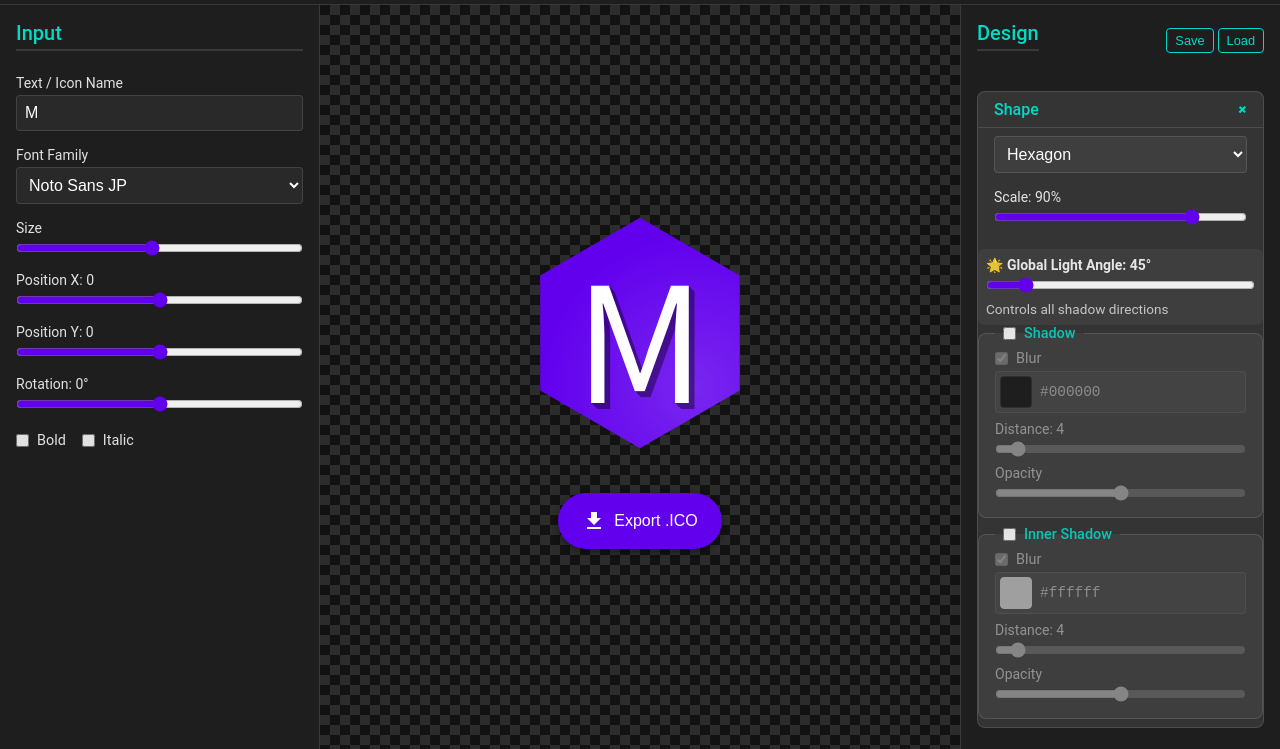
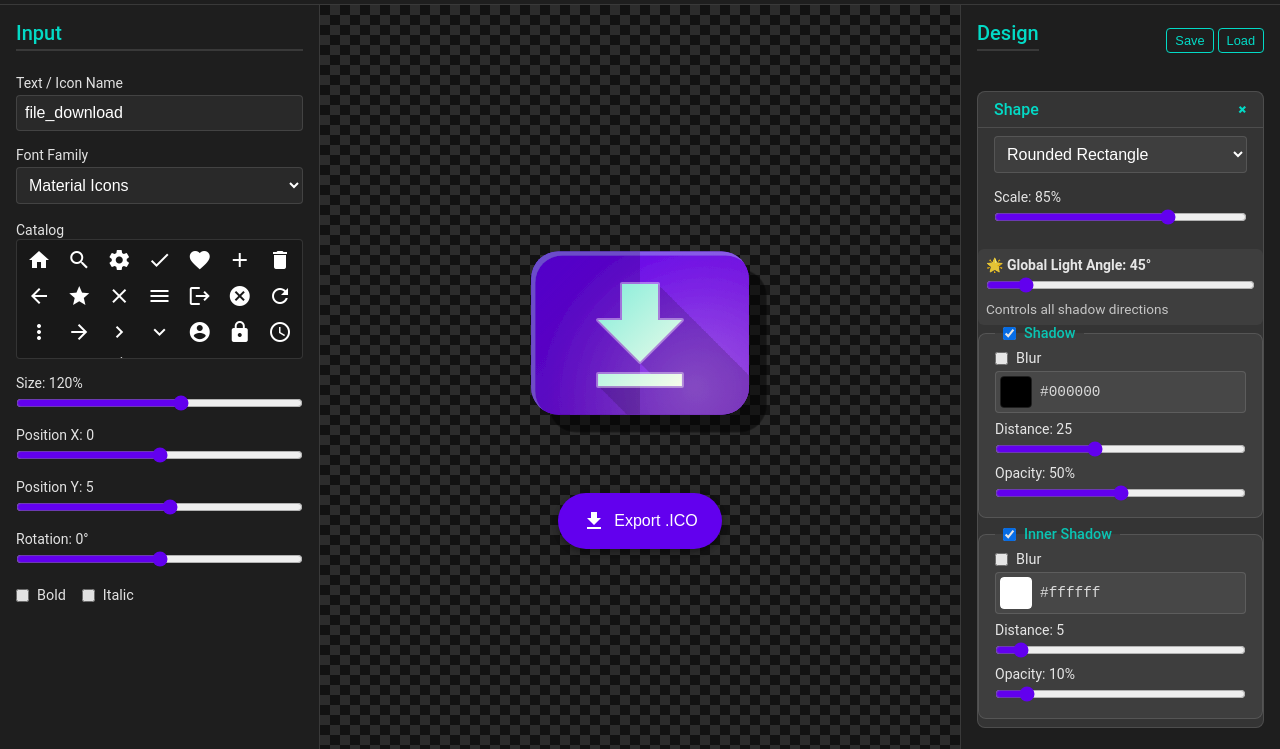
Before and after one commit to kndysfm/icogen, a website built with Vite: page index.html in a window 1280 px wide. Shown: the part 51-800 px from the top of the page. Built offline with nearby package versions, Linux system fonts and the light colour scheme; a web font is replaced by a local one.

Commit message:
feat: update default values for text, font, and effects in state; enhance UI initialization

```diff
--- a/index.html
+++ b/index.html
@@ -29,14 +29,14 @@
 
       <div class="control-group">
         <label for="input-text">Text / Icon Name</label>
-        <input type="text" id="input-text" maxlength="32" value="M" placeholder="A or icon_name">
+        <input type="text" id="input-text" maxlength="32" value="file_download" placeholder="A or icon_name">
       </div>
 
       <div class="control-group">
         <label for="input-font">Font Family</label>
         <select id="input-font">
-          <option value="Material Icons">Material Icons</option>
-          <option value="Noto Sans JP" selected>Noto Sans JP</option>
+          <option value="Material Icons" selected>Material Icons</option>
+          <option value="Noto Sans JP">Noto Sans JP</option>
           <option value="Noto Serif JP">Noto Serif JP</option>
           <option value="Noto Sans Symbols">Noto Sans Symbols</option>
           <option value="Noto Sans Symbols 2">Noto Sans Symbols 2</option>
@@ -56,8 +56,9 @@
       </div>
 
       <div class="control-group">
-        <label for="input-font-size">Size</label>
-        <input type="range" id="input-font-size" min="10" max="200" value="100">
+        <label for="input-font-size">Size: <span id="val-font-size">120%</span></label>
+        <input type="range" id="input-font-size" min="10" max="200" value="120"
+          oninput="document.getElementById('val-font-size').textContent = this.value + '%'">
       </div>
 
       <div class="control-group">
@@ -66,8 +67,8 @@
           oninput="document.getElementById('val-offset-x').textContent = this.value">
       </div>
       <div class="control-group">
-        <label>Position Y: <span id="val-offset-y">0</span></label>
-        <input type="range" id="input-offset-y" min="-64" max="64" value="0"
+        <label>Position Y: <span id="val-offset-y">5</span></label>
+        <input type="range" id="input-offset-y" min="-64" max="64" value="5"
           oninput="document.getElementById('val-offset-y').textContent = this.value">
       </div>
 
@@ -124,18 +125,18 @@
             <option value="square">Square</option>
             <option value="rounded">Rounded Square</option>
             <option value="rectangle">Rectangle</option>
-            <option value="rounded-rectangle">Rounded Rectangle</option>
+            <option value="rounded-rectangle" selected>Rounded Rectangle</option>
             <option value="triangle">Triangle</option>
             <option value="rounded-triangle">Rounded Triangle</option>
-            <option value="hexagon" selected>Hexagon</option>
+            <option value="hexagon">Hexagon</option>
             <option value="rounded-hexagon">Rounded Hexagon</option>
             <option value="diamond">Diamond</option>
             <option value="rounded-diamond">Rounded Diamond</option>
           </select>
         </div>
         <div class="control-group">
-          <label>Scale: <span id="val-shape-scale">90%</span></label>
-          <input type="range" id="input-shape-scale" min="50" max="100" value="90"
+          <label>Scale: <span id="val-shape-scale">85%</span></label>
+          <input type="range" id="input-shape-scale" min="50" max="100" value="85"
             oninput="document.getElementById('val-shape-scale').textContent = this.value + '%'">
         </div>
         <div class="control-group" style="background: rgba(255,255,255,0.05); padding: 8px; border-radius: 6px; margin-top: 8px;">
@@ -147,12 +148,12 @@
         <fieldset class="effect-group">
           <legend>
             <label class="checkbox-item">
-              <input type="checkbox" id="effect-shape-shadow-enabled"> Shadow
+              <input type="checkbox" id="effect-shape-shadow-enabled" checked> Shadow
             </label>
           </legend>
           <div class="control-group">
             <label class="checkbox-item">
-              <input type="checkbox" id="effect-shape-shadow-blur" checked> Blur
+              <input type="checkbox" id="effect-shape-shadow-blur"> Blur
             </label>
             <div class="color-picker-wrapper">
               <input type="color" id="effect-shape-shadow-color" value="#000000">
@@ -160,25 +161,26 @@
             </div>
           </div>
           <div class="control-group">
-            <label>Distance: <span id="val-shape-shadow-dist">4</span></label>
-            <input type="range" id="effect-shape-shadow-dist" min="0" max="64" value="4"
+            <label>Distance: <span id="val-shape-shadow-dist">25</span></label>
+            <input type="range" id="effect-shape-shadow-dist" min="0" max="64" value="25"
               oninput="document.getElementById('val-shape-shadow-dist').textContent = this.value">
           </div>
           <div class="control-group">
-            <label>Opacity</label>
-            <input type="range" id="effect-shape-shadow-opacity" min="0" max="100" value="50">
+            <label>Opacity: <span id="val-shape-shadow-opacity">50%</span></label>
+            <input type="range" id="effect-shape-shadow-opacity" min="0" max="100" value="50"
+              oninput="document.getElementById('val-shape-shadow-opacity').textContent = this.value + '%'">
           </div>
         </fieldset>
 
         <fieldset class="effect-group">
           <legend>
             <label class="checkbox-item">
-              <input type="checkbox" id="effect-shape-inner-shadow-enabled"> Inner Shadow
+              <input type="checkbox" id="effect-shape-inner-shadow-enabled" checked> Inner Shadow
             </label>
           </legend>
           <div class="control-group">
             <label class="checkbox-item">
-              <input type="checkbox" id="effect-shape-inner-shadow-blur" checked> Blur
+              <input type="checkbox" id="effect-shape-inner-shadow-blur"> Blur
             </label>
             <div class="color-picker-wrapper">
               <input type="color" id="effect-shape-inner-shadow-color" value="#ffffff">
@@ -186,13 +188,14 @@
             </div>
           </div>
           <div class="control-group">
-            <label>Distance: <span id="val-shape-inner-shadow-dist">4</span></label>
-            <input type="range" id="effect-shape-inner-shadow-dist" min="0" max="64" value="4"
+            <label>Distance: <span id="val-shape-inner-shadow-dist">5</span></label>
+            <input type="range" id="effect-shape-inner-shadow-dist" min="0" max="64" value="5"
               oninput="document.getElementById('val-shape-inner-shadow-dist').textContent = this.value">
           </div>
           <div class="control-group">
-            <label>Opacity</label>
-            <input type="range" id="effect-shape-inner-shadow-opacity" min="0" max="100" value="50">
+            <label>Opacity: <span id="val-shape-inner-shadow-opacity">10%</span></label>
+            <input type="range" id="effect-shape-inner-shadow-opacity" min="0" max="100" value="10"
+              oninput="document.getElementById('val-shape-inner-shadow-opacity').textContent = this.value + '%'">
           </div>
         </fieldset>
       </details>
@@ -209,8 +212,8 @@
             </label>
           </legend>
           <div class="control-group">
-            <label>Opacity: <span id="val-finish-layer-opacity">15%</span></label>
-            <input type="range" id="effect-finish-layer-opacity" min="0" max="100" value="15"
+            <label>Opacity: <span id="val-finish-layer-opacity">30%</span></label>
+            <input type="range" id="effect-finish-layer-opacity" min="0" max="100" value="30"
               oninput="document.getElementById('val-finish-layer-opacity').textContent = this.value + '%'">
           </div>
           <small style="opacity: 0.7; display: block; margin-top: 4px; font-size: 0.85em;">Gloss effect synchronized with light angle</small>
@@ -247,7 +250,7 @@
         <fieldset class="effect-group">
           <legend>
             <label class="checkbox-item">
-              <input type="checkbox" id="effect-score-enabled"> Score Effect
+              <input type="checkbox" id="effect-score-enabled" checked> Score Effect
             </label>
           </legend>
           <div class="control-group">
@@ -277,18 +280,19 @@
         <fieldset class="effect-group">
           <legend>
             <label class="checkbox-item">
-              <input type="checkbox" id="effect-bg-gradient-enabled"> Gradient Overlay
+              <input type="checkbox" id="effect-bg-gradient-enabled" checked> Gradient Overlay
             </label>
           </legend>
           <div class="control-group">
             <div class="color-picker-wrapper">
-              <input type="color" id="effect-bg-gradient-color" value="#000000">
-              <span class="color-value">#000000</span>
+              <input type="color" id="effect-bg-gradient-color" value="#cf6679">
+              <span class="color-value">#cf6679</span>
             </div>
           </div>
           <div class="control-group">
-            <label>Opacity</label>
-            <input type="range" id="effect-bg-gradient-opacity" min="0" max="100" value="20">
+            <label>Opacity: <span id="val-bg-gradient-opacity">20%</span></label>
+            <input type="range" id="effect-bg-gradient-opacity" min="0" max="100" value="20"
+              oninput="document.getElementById('val-bg-gradient-opacity').textContent = this.value + '%'">
           </div>
         </fieldset>
       </details>
@@ -299,25 +303,26 @@
         <div class="control-group">
           <label>Fill Color</label>
           <div class="color-picker-wrapper">
-            <input type="color" id="design-text-color" value="#ffffff">
-            <span class="color-value">#ffffff</span>
+            <input type="color" id="design-text-color" value="#fefeec">
+            <span class="color-value">#fefeec</span>
           </div>
         </div>
         <fieldset class="effect-group">
           <legend>
             <label class="checkbox-item">
-              <input type="checkbox" id="effect-text-gradient-enabled"> Gradient Overlay
+              <input type="checkbox" id="effect-text-gradient-enabled" checked> Gradient Overlay
             </label>
           </legend>
           <div class="control-group">
             <div class="color-picker-wrapper">
-              <input type="color" id="effect-text-gradient-color" value="#cccccc">
-              <span class="color-value">#cccccc</span>
+              <input type="color" id="effect-text-gradient-color" value="#03dac6">
+              <span class="color-value">#03dac6</span>
             </div>
           </div>
           <div class="control-group">
-            <label>Opacity</label>
-            <input type="range" id="effect-text-gradient-opacity" min="0" max="100" value="50">
+            <label>Opacity: <span id="val-text-gradient-opacity">50%</span></label>
+            <input type="range" id="effect-text-gradient-opacity" min="0" max="100" value="50"
+              oninput="document.getElementById('val-text-gradient-opacity').textContent = this.value + '%'">
           </div>
         </fieldset>
       </details>
@@ -343,8 +348,8 @@
           </div>
 
           <div class="control-group">
-            <label style="margin-top:4px;">Distance: <span id="val-shadow-dist">8</span></label>
-            <input type="range" id="effect-shadow-dist" min="1" max="256" value="8"
+            <label style="margin-top:4px;">Distance: <span id="val-shadow-dist">240</span></label>
+            <input type="range" id="effect-shadow-dist" min="1" max="256" value="240"
               oninput="document.getElementById('val-shadow-dist').textContent = this.value">
           </div>
 
@@ -356,9 +361,9 @@
             </div>
           </div>
           <div class="control-group">
-            <label>Opacity: <span id="val-shadow-opacity">0.4</span></label>
-            <input type="range" id="effect-shadow-opacity" min="0" max="100" value="40"
-              oninput="document.getElementById('val-shadow-opacity').textContent = (this.value/100).toFixed(1)">
+            <label>Opacity: <span id="val-shadow-opacity">15%</span></label>
+            <input type="range" id="effect-shadow-opacity" min="0" max="100" value="15"
+              oninput="document.getElementById('val-shadow-opacity').textContent = this.value + '%'">
           </div>
         </fieldset>
 
@@ -366,7 +371,7 @@
         <fieldset class="effect-group">
           <legend>
             <label class="checkbox-item">
-              <input type="checkbox" id="effect-outline-enabled"> Outline
+              <input type="checkbox" id="effect-outline-enabled" checked> Outline
             </label>
           </legend>
           <div class="control-group">
@@ -377,14 +382,14 @@
             </div>
           </div>
           <div class="control-group">
-            <label>Width: <span id="val-outline-width">4</span></label>
-            <input type="range" id="effect-outline-width" min="1" max="20" value="4"
+            <label>Width: <span id="val-outline-width">2</span></label>
+            <input type="range" id="effect-outline-width" min="1" max="20" value="2"
               oninput="document.getElementById('val-outline-width').textContent = this.value">
           </div>
           <div class="control-group">
-            <label>Opacity: <span id="val-outline-opacity">1.0</span></label>
-            <input type="range" id="effect-outline-opacity" min="0" max="100" value="100"
-              oninput="document.getElementById('val-outline-opacity').textContent = (this.value/100).toFixed(1)">
+            <label>Opacity: <span id="val-outline-opacity">40%</span></label>
+            <input type="range" id="effect-outline-opacity" min="0" max="100" value="40"
+              oninput="document.getElementById('val-outline-opacity').textContent = this.value + '%'">
           </div>
         </fieldset>
       </details>
--- a/src/state.js
+++ b/src/state.js
@@ -74,51 +74,51 @@ export function calculateColorHarmony(hexColor) {
 
 export const state = {
     // Text & Text Effects
-    text: 'M',
-    font: 'Noto Sans JP',
-    fontSizeScale: 100,
+    text: 'file_download',
+    font: 'Material Icons',
+    fontSizeScale: 120,
     offsetX: 0,
-    offsetY: 0,
+    offsetY: 5,
     rotate: 0,
     fontWeight: false,
     fontStyle: false,
-    textColor: '#ffffff',
-    textGradientEnabled: false,
-    textGradientColor: '#cccccc',
+    textColor: '#fefeec',
+    textGradientEnabled: true,
+    textGradientColor: '#03dac6',
     textGradientOpacity: 50,
 
     // Shape & Background Elements
-    shape: 'hexagon',
-    shapeScale: 90, // Percentage
+    shape: 'rounded-rectangle',
+    shapeScale: 85, // Percentage
     bgColor: '#6200ee',
 
     // Global Shadow Settings
     globalShadowAngle: 45, // Unified light source angle for all shadows
 
     // Shape Shadow
-    shapeShadowEnabled: false,
+    shapeShadowEnabled: true,
     shapeShadowColor: '#000000',
     shapeShadowOpacity: 50,
-    shapeShadowBlur: true,
-    shapeShadowDistance: 4,
+    shapeShadowBlur: false,
+    shapeShadowDistance: 25,
 
     // Shape Inner Shadow
-    shapeInnerShadowEnabled: false,
+    shapeInnerShadowEnabled: true,
     shapeInnerShadowColor: '#ffffff',
-    shapeInnerShadowOpacity: 50,
-    shapeInnerShadowBlur: true,
-    shapeInnerShadowDistance: 4,
+    shapeInnerShadowOpacity: 10,
+    shapeInnerShadowBlur: false,
+    shapeInnerShadowDistance: 5,
 
-    bgGradientEnabled: false,
-    bgGradientColor: '#000000',
+    bgGradientEnabled: true,
+    bgGradientColor: '#cf6679',
     bgGradientOpacity: 20,
 
     // Text Shadow (Drop / Long)
     shadowEnabled: true,
     shadowType: 'long',
     shadowColor: '#000000',
-    shadowOpacity: 40,
-    shadowDistance: 8, // Unified Distance (Drop) / Length (Long)
+    shadowOpacity: 15,
+    shadowDistance: 240, // Unified Distance (Drop) / Length (Long)
     // shadowSolid replaced by !multishadowBlur logic. using shadowBlur.
     shadowBlur: false, // Default false for Long Shadow? Or True?
     // User complaint: "Initial blur is unchecked but effective".
@@ -131,21 +131,21 @@ export const state = {
     // I will set it to TRUE and add `checked` to HTML.
 
     // Text Outline
-    outlineEnabled: false,
+    outlineEnabled: true,
     outlineColor: '#ffffff',
-    outlineOpacity: 100,
-    outlineWidth: 4,
+    outlineOpacity: 40,
+    outlineWidth: 2,
 
     // Material Design Features
     finishLayer: true,
-    finishLayerOpacity: 15,
+    finishLayerOpacity: 30,
     edgeTintShade: true,
     edgeOpacity: 20,
     edgeWidth: 2,
     autoColorHarmony: true,
 
     // Score Effect
-    scoreEnabled: false,
+    scoreEnabled: true,
     scoreOpacity: 15,
     scoreAngle: 180, // Vertical by default
 
--- a/src/ui.js
+++ b/src/ui.js
@@ -302,4 +302,8 @@ export function initUI() {
             exportICO(svgElement.outerHTML, state.font);
         }
     });
+
+    // Initial UI Setup
+    updateCatalog(inputs.font.value);
+    updateVisibility();
 }
```
